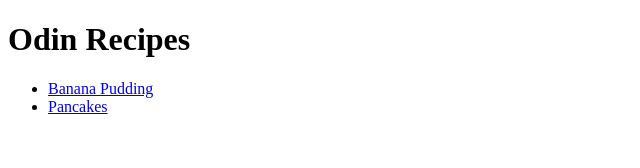
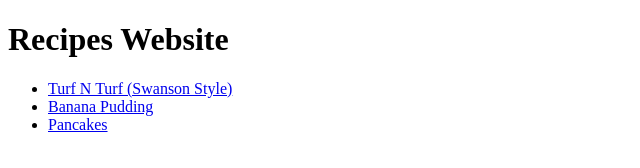
Before and after one commit to cwillsea/odin-recipes, a plain HTML site: page index.html in a window 1280 px wide. Shown: the whole page, without its empty margins (0-640 px from the left). Drawn offline with Linux system fonts and the light colour scheme.

Commit message:
adjusted title of site and added final linkin indx

```diff
--- a/index.html
+++ b/index.html
@@ -2,11 +2,12 @@
 <html lang="en">
     <head>
         <meta charset="utf-8">
-        <title>Odin Recipes</title>
+        <title>Recipes Website</title>
     </head>
     <body>
-        <h1>Odin Recipes</h1>
+        <h1>Recipes Website</h1>
         <ul>
+        <li><a href="./recipes/turfnturf.html">Turf N Turf (Swanson Style)</a></li>
         <li><a href="./recipes/banana-pudding.html">Banana Pudding</a></li>
         <li><a href="./recipes/pancakes.html">Pancakes</a></li>
         </ul>
```
